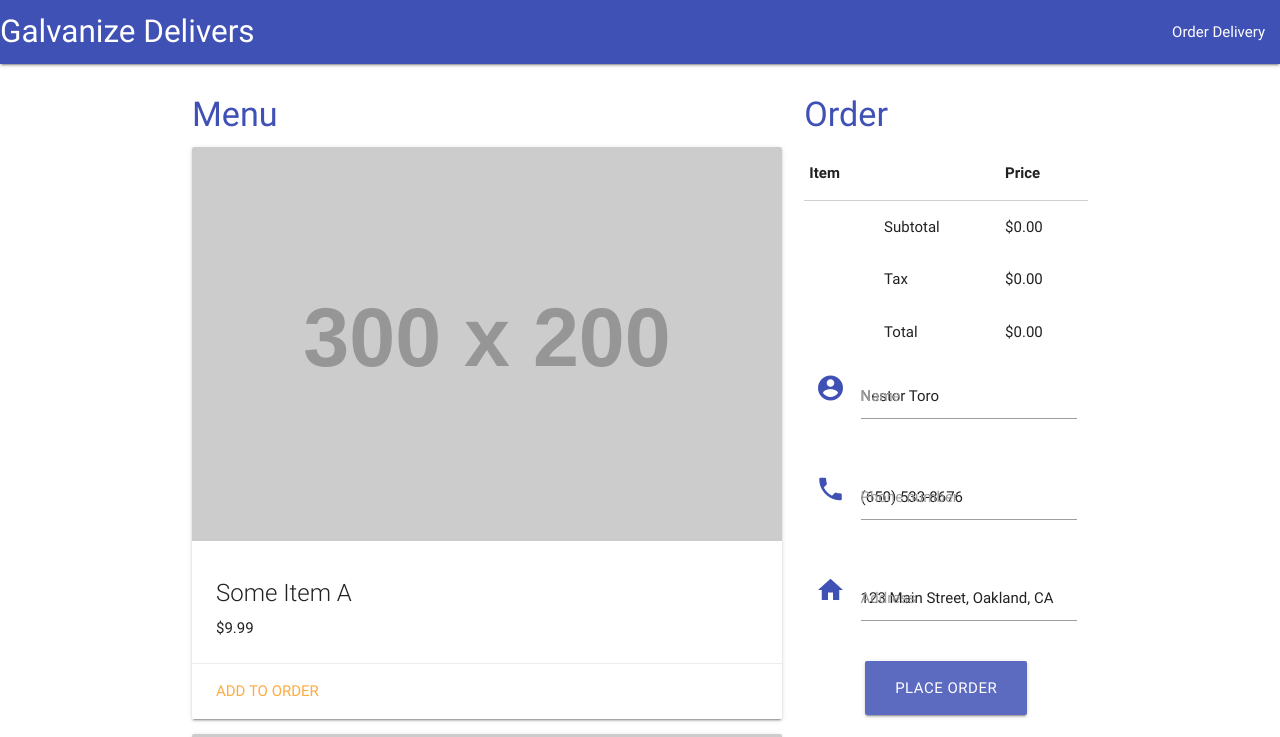
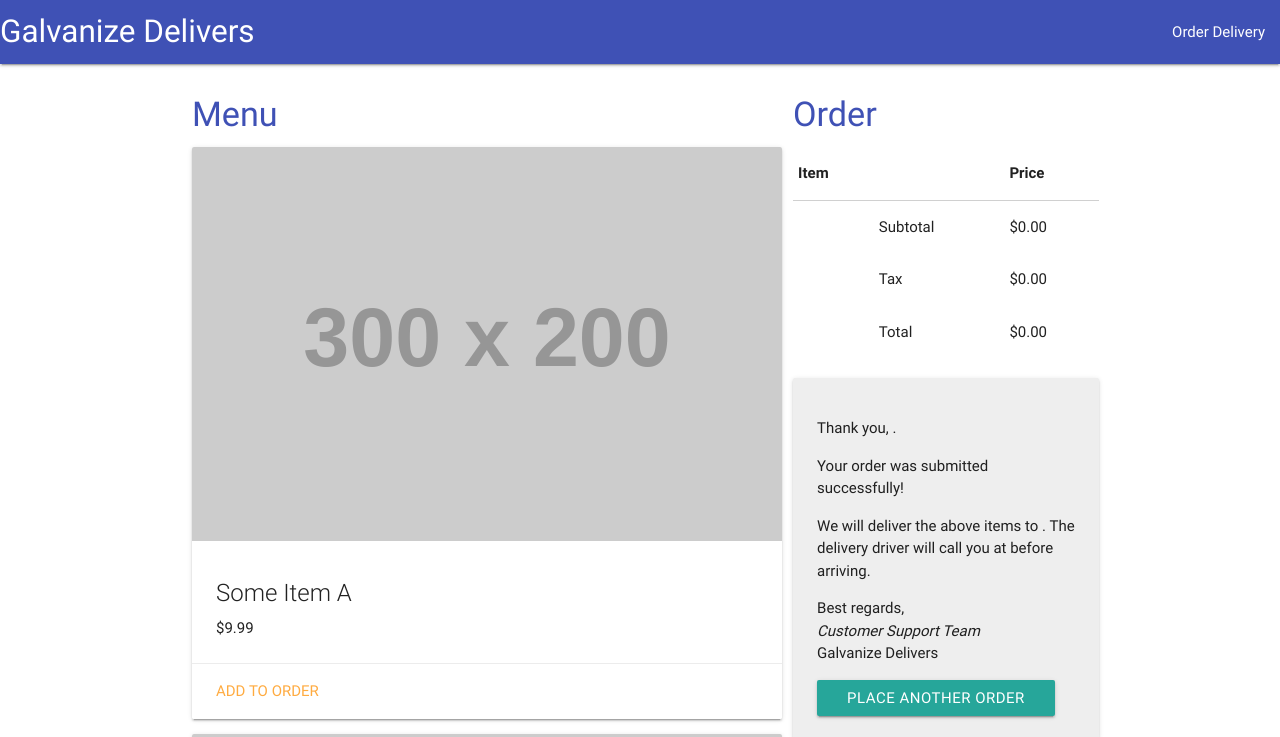
Before and after one commit to analuzac/react-galvanize-delivers, a React (Create React App) app: page / in a window 1280 px wide. Shown: the top 737 px of the page. Built offline with nearby package versions, Linux system fonts and the light colour scheme.

Commit message:
Order Success message shows up

```diff
--- a/src/components/OrderFormComponent.js
+++ b/src/components/OrderFormComponent.js
@@ -1,19 +1,29 @@
 import React from 'react';
 
-export default function OrderFormComponent({ customerInfo }) {
+export default function OrderFormComponent({ onSubmit = () => {} }) {
+  function handleSubmit(event) {
+    event.preventDefault();
+    const $form = event.target;
+    const name = $form.name.value.trim();
+    const phone = $form.phone.value.trim();
+    const address = $form.address.value.trim();
+    onSubmit({ name, phone, address });
+    console.log({ name, phone, address });
+  }
+
   return (
-    <form id="form" className="col s12 m12">
+    <form id="form" className="col s12 m12" onSubmit={handleSubmit}>
       <div className="row">
         <div className="input-field col s12 m12">
           <i className="material-icons prefix indigo-text">account_circle</i>
           <input
-            value={customerInfo.name}
+            // value={customerInfo.name}
             id="name"
             type="text"
             className="validate"
             required
           />
-          <label for="name">Name</label>
+          {/* <label for="name">Name</label> */}
         </div>
       </div>
 
@@ -21,13 +31,13 @@ export default function OrderFormComponent({ customerInfo }) {
         <div className="input-field col s12 m12">
           <i className="material-icons prefix indigo-text">phone</i>
           <input
-            value={customerInfo.phone}
+            // value={customerInfo.phone}
             id="phone"
             type="tel"
             className="validate"
             required
           />
-          <label for="phone">Phone number</label>
+          {/* <label for="phone">Phone number</label> */}
         </div>
       </div>
 
@@ -35,24 +45,24 @@ export default function OrderFormComponent({ customerInfo }) {
         <div className="input-field col s12 m12">
           <i className="material-icons prefix indigo-text">home</i>
           <input
-            value={customerInfo.address}
+            // value={customerInfo.address}
             id="address"
             type="text"
             className="validate"
             required
           />
-          <label for="address">Address</label>
+          {/* <label for="address">Address</label> */}
         </div>
       </div>
 
       <div className="row center">
-        <a
+        <button
           id="submit-button"
           type="submit"
           name="action"
           className="btn-large waves-effect waves-light indigo lighten-1">
           PLACE ORDER
-        </a>
+        </button>
       </div>
     </form>
   );
--- a/src/components/OrderPage.js
+++ b/src/components/OrderPage.js
@@ -4,19 +4,28 @@ import OrderPageLayout from './OrderPageLayout';
 import MenuComponent from './MenuComponent';
 import OrderTableComponent from './OrderTableComponent';
 import OrderFormComponent from './OrderFormComponent';
+import OrderSuccessMessageComponent from './OrderSuccessMessageComponent';
 
 export default function OrderPage({
   menuItems,
   orderItems,
   customerInfo,
-  onAddItem
+  onAddItem,
+  onSubmit,
+  onClose
 }) {
   return (
     <div className="OrderPage">
       <OrderPageLayout>
         <MenuComponent menuItems={menuItems} onAddItem={onAddItem} />
         <OrderTableComponent orderItems={orderItems} />
-        <OrderFormComponent customerInfo={customerInfo} />
+
+        {customerInfo
+          ? <OrderSuccessMessageComponent
+              customerInfo={customerInfo}
+              onClose={onClose}
+            />
+          : <OrderFormComponent onSubmit={onSubmit} />}
       </OrderPageLayout>
     </div>
   );
--- a/src/components/OrderPageLayout.js
+++ b/src/components/OrderPageLayout.js
@@ -26,8 +26,12 @@ export default function OrderPageLayout(props) {
             </div>
 
             <div className="col s12 m4">
-              {props.children[1]}
-              {props.children[2]}
+              <div className="row">
+                {props.children[1]}
+              </div>
+              <div className="row">
+                {props.children[2]}
+              </div>
             </div>
           </div>
         </div>
--- /dev/null
+++ b/src/components/OrderSuccessMessageComponent.js
@@ -0,0 +1,33 @@
+import React from 'react';
+
+export default function OrderSuccessMessageComponent({
+  customerInfo = {},
+  onClose = () => {}
+}) {
+  function handleClick(event) {
+    onClose();
+  }
+  return (
+    <div className="card-panel grey lighten-3 OrderSuccessMessageComponent">
+      <p>
+        Thank you, <b>{customerInfo.name}</b>.
+      </p>
+      <p>Your order was submitted successfully!</p>
+      <p>
+        We will deliver the above items to <b>{customerInfo.address}</b>. The
+        delivery driver will call you at <b>{customerInfo.phone}</b> before
+        arriving.
+      </p>
+      <p>
+        <span>Best regards,</span>
+        <br />
+        <i>Customer Support Team</i>
+        <br />
+        <span>Galvanize Delivers</span>
+      </p>
+      <button className="waves-effect waves-light btn" onClick={handleClick}>
+        PLACE ANOTHER ORDER
+      </button>
+    </div>
+  );
+}
--- a/src/index.js
+++ b/src/index.js
@@ -30,14 +30,26 @@ let menuItems = [
   }
 ];
 
-let customerInfo = {
-  name: 'Nestor Toro',
-  phone: '(650) 533-8676',
-  address: '123 Main Street, Oakland, CA'
-};
+// let customerInfo = {
+//   name: 'Nestor Toro',
+//   phone: '(650) 533-8676',
+//   address: '123 Main Street, Oakland, CA'
+// };
+
+let customerInfo = {};
 
 function onAddItem(itemId) {
   selectedItems(menuItems, itemId);
+}
+
+function onSubmit(info) {
+  customerInfo = info;
+  render();
+}
+
+function onClose() {
+  customerInfo = null;
+  render();
 }
 
 let orderItems = [];
@@ -49,6 +61,8 @@ function render() {
       orderItems={orderItems}
       customerInfo={customerInfo}
       onAddItem={onAddItem}
+      onSubmit={onSubmit}
+      onClose={onClose}
     />,
     document.getElementById('root')
   );
```
Also changed, not shown: 2 other files (tests, documents, lock files or other folders).
